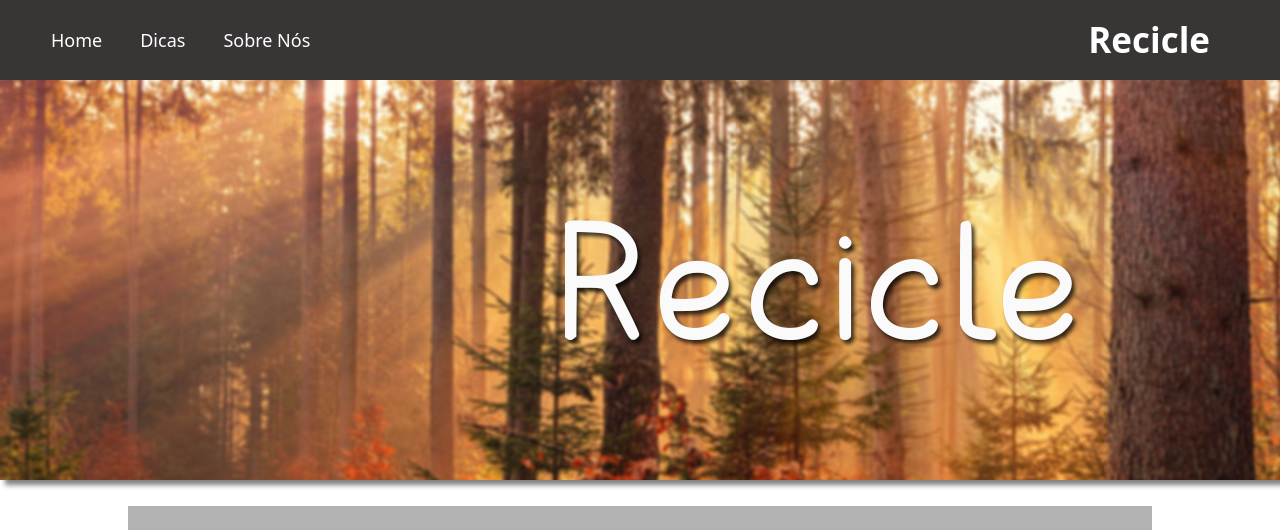
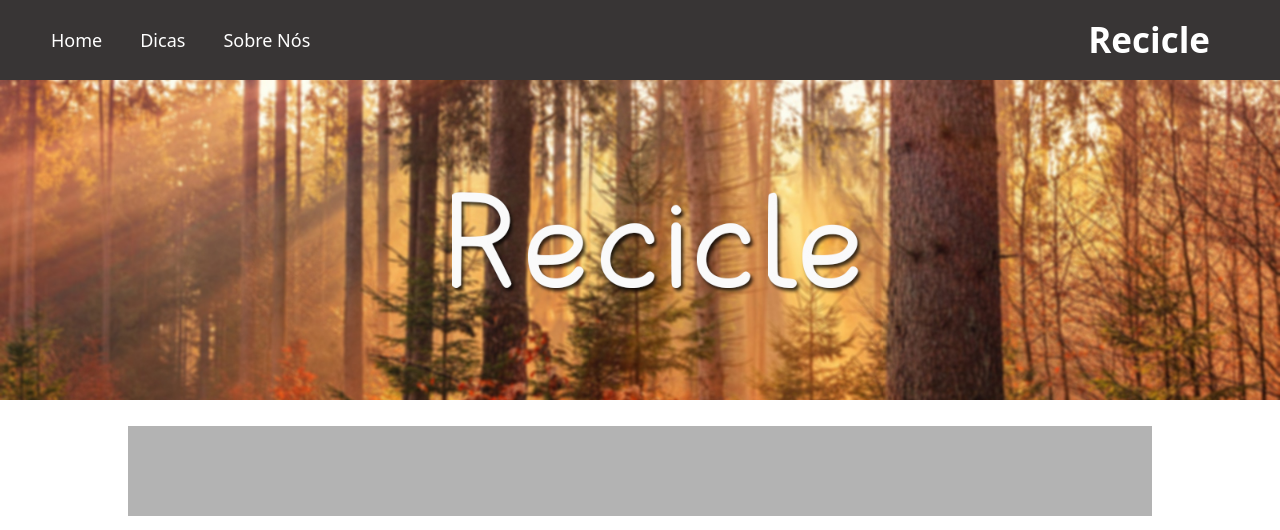
Before and after one commit to FabioPassos10/Recicle, a React (Create React App) app: page / in a window 1280 px wide. Shown: the top 530 px of the page. Built offline with nearby package versions, Linux system fonts and the light colour scheme.

Commit message:
update home.css
atualiza o css da Home, arrumando o hero e o mapa

```diff
--- a/src/Pages/Home/home.css
+++ b/src/Pages/Home/home.css
@@ -3,17 +3,18 @@
   margin-top: 5%;
   height: 800px;
   width: 90%;
-  margin-left: 5%;
-  margin-right: 5%;
   /* background-color: rgb(34, 32, 32); */
   position: inherit !important;
 }
 #Hero {
   background-color: rgb(160, 158, 158);
-  width: 100%;
+  width: 100vw;
   height: 400px;
+  max-height: 40vh;
   background-image: url(../../assets/projetoHero.jpg);
-  box-shadow: 5px 5px 5px rgba(0, 0, 0, 0.5);
+  background-size: 100vw;
+  background-attachment: fixed;
+  background-repeat: no-repeat;
 }
 #DivCard_Home {
   bottom: 0px;
```
